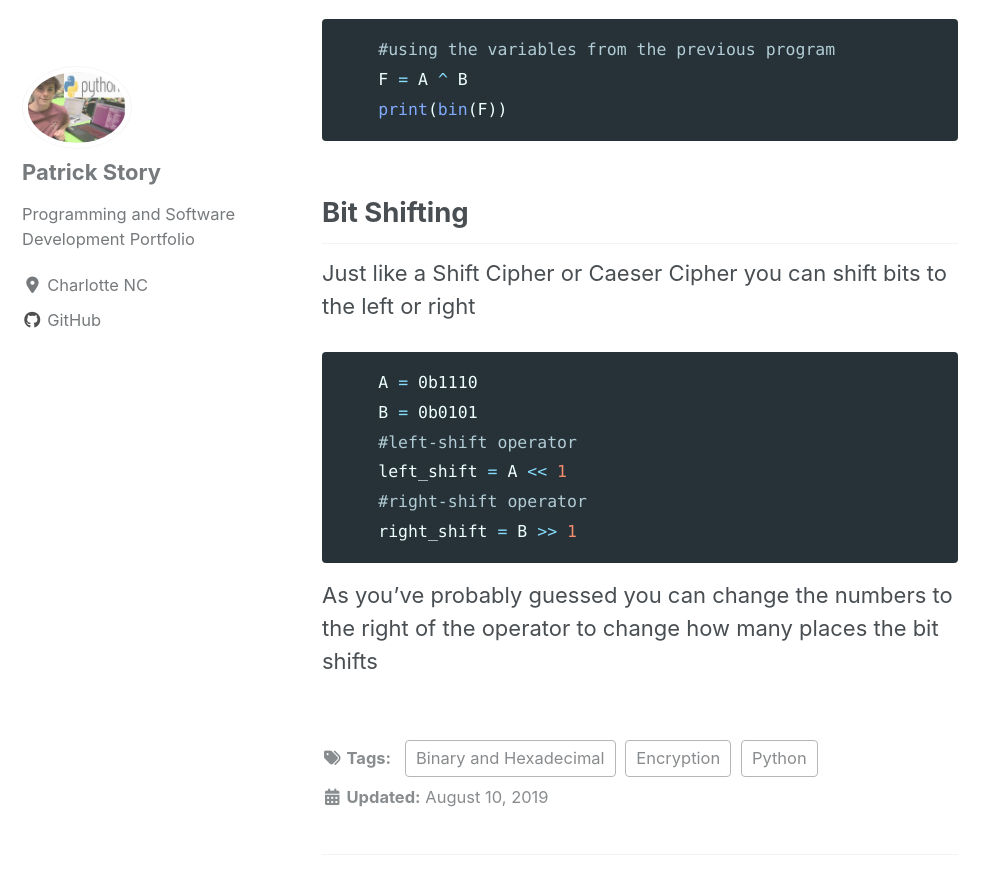
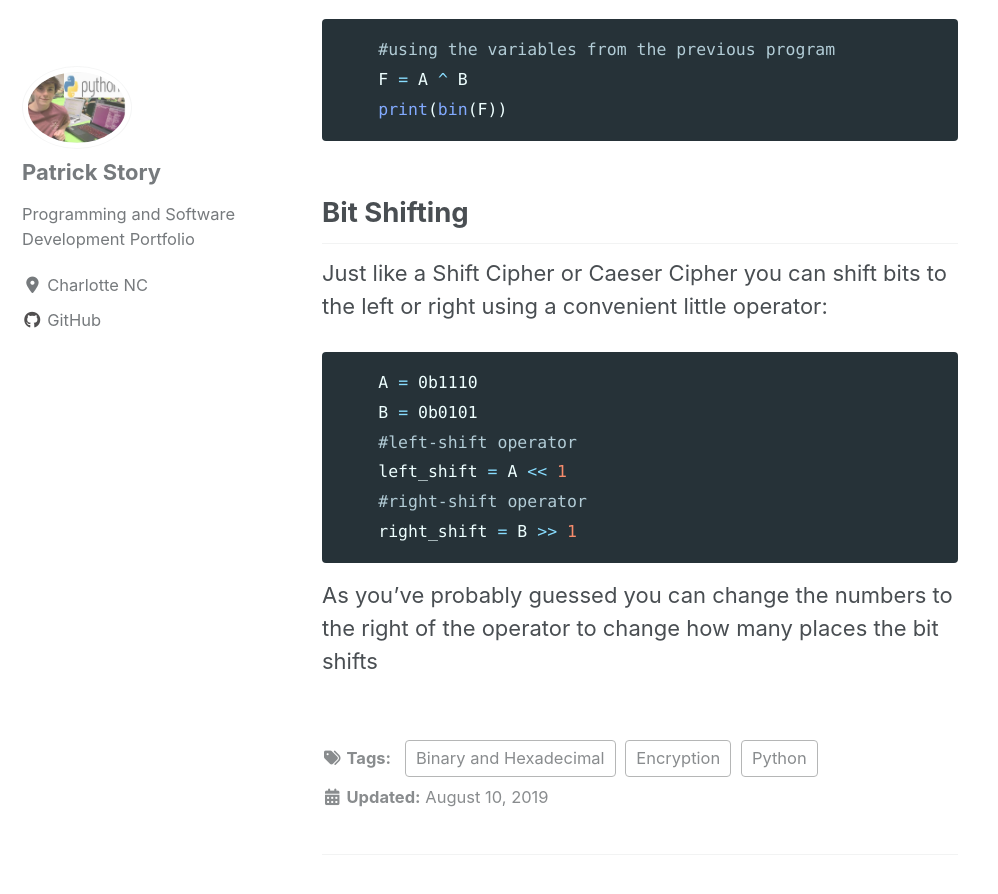
Before and after one commit to Patchyst/Patchyst.github.io, a Jekyll site: the page built from _posts/2019-08-10-binaryintro.md, in a window 1280 px wide and 900 px high, scrolled down 6633 px. Shown: the top 894 px of the window, without its empty margins (0-998 px from the left). Built offline with Jekyll 4.4.1, drawn with Linux system fonts in a browser that asks for light colours; cached includes are drawn as plain includes; nearby versions of some CDN libraries.

Commit message:
Updating Binary project

````diff
--- a/_posts/2019-08-10-binaryintro.md
+++ b/_posts/2019-08-10-binaryintro.md
@@ -91,7 +91,7 @@ Just like the other gates XOR also has a bit wise operator which can be used as
     print(bin(F))
 ```
 ## Bit Shifting
-Just like a Shift Cipher or Caeser Cipher you can shift bits to the left or right
+Just like a Shift Cipher or Caeser Cipher you can shift bits to the left or right using a convenient little operator:
 ```python
     A = 0b1110
     B = 0b0101
````
